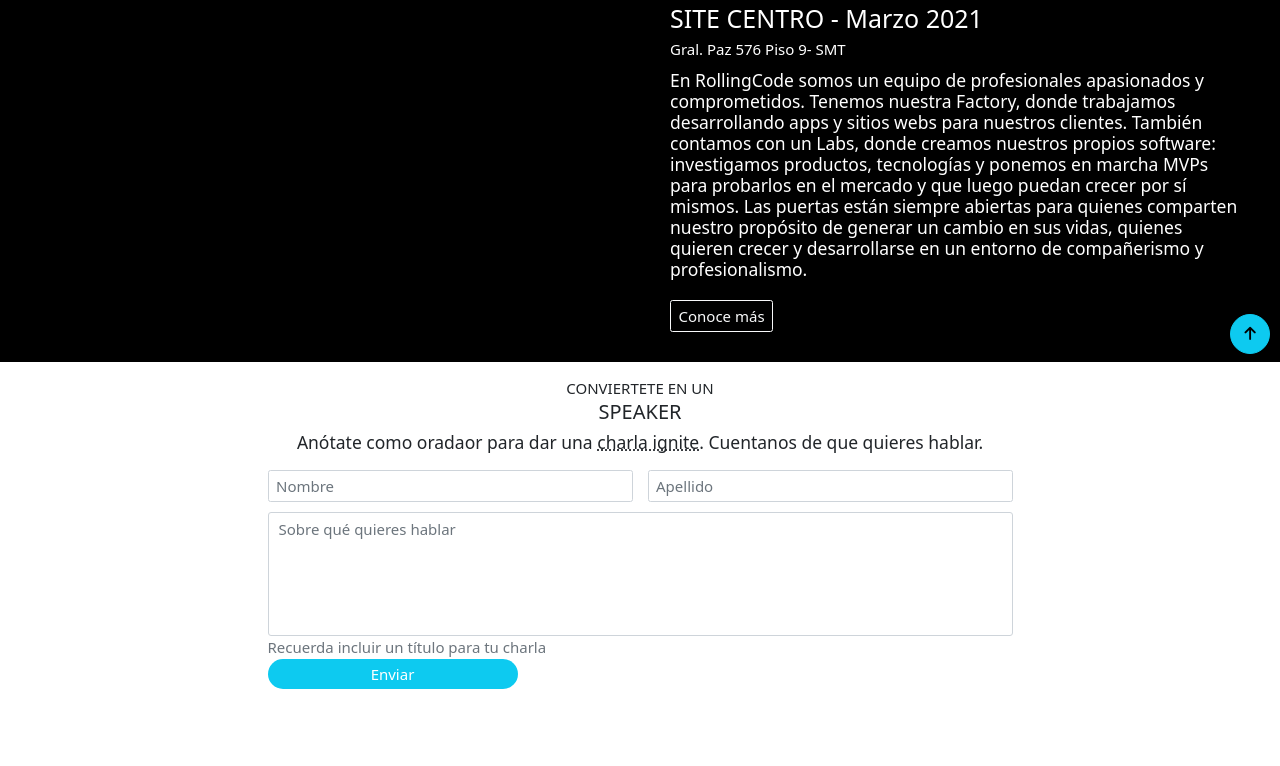
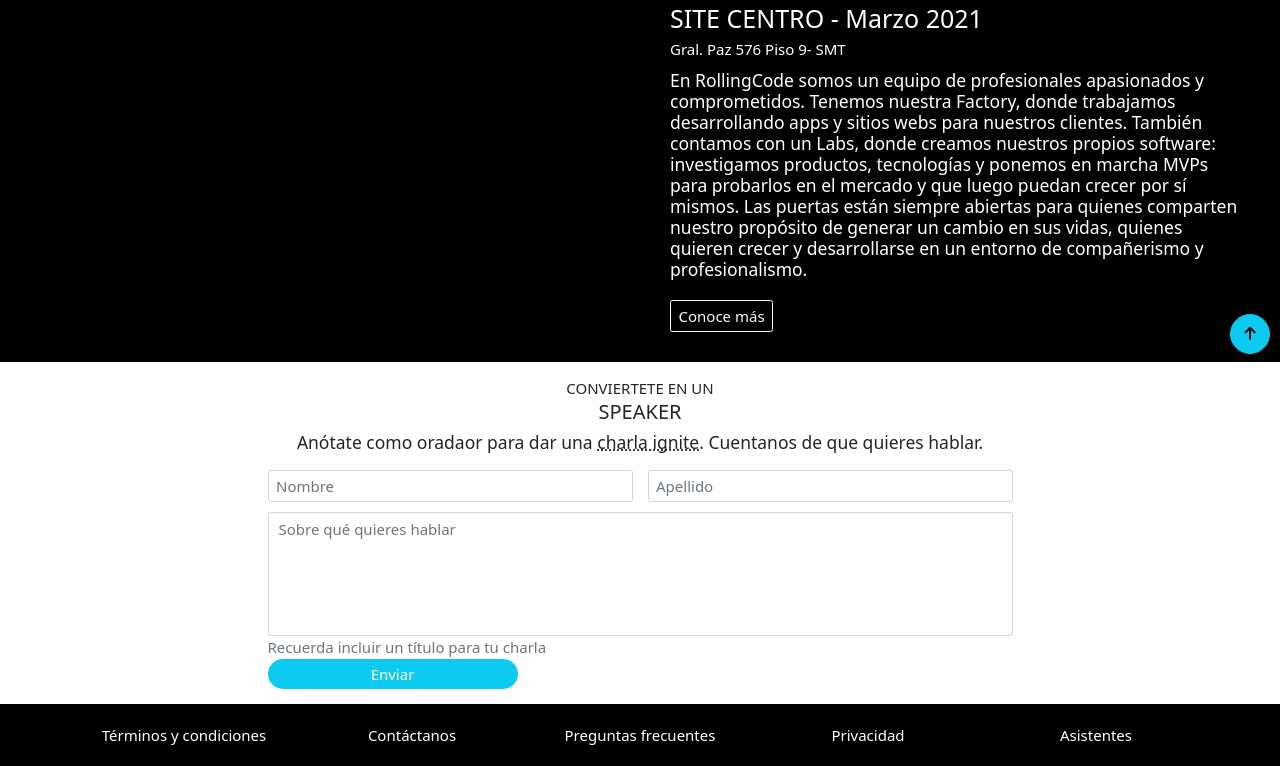
Before and after one commit to martincho111986/Clase-git-y-github, a plain HTML site: page index.html in a window 1280 px wide. Shown: the part 436-1202 px from the top of the page. Before the commit the page ends 1140 px from the top, so only its background shows below. Drawn offline with nearby package versions, Linux system fonts and the light colour scheme.

Commit message:
agregando el footer de nuevo

```diff
--- a/index.html
+++ b/index.html
@@ -294,7 +294,27 @@
         </div>
       </section>
     </main>
-
+    <footer id="footer">
+        <div class="container">
+            <div class="row fs-4">
+                <div class="col">
+                    <a href="#">Términos y condiciones</a>
+                </div>
+                <div class="col">
+                    <a href="#">Contáctanos</a>
+                </div>
+                <div class="col">
+                    <a href="#">Preguntas frecuentes</a>
+                </div>
+                <div class="col">
+                    <a href="#">Privacidad</a>
+                </div>
+                <div class="col">
+                    <a href="#">Asistentes</a>
+                </div>
+            </div>
+        </div>
+    </footer>
 <div class="git"></div>
 <div class="git1"></div>
     <!-- boton subir -->
```
